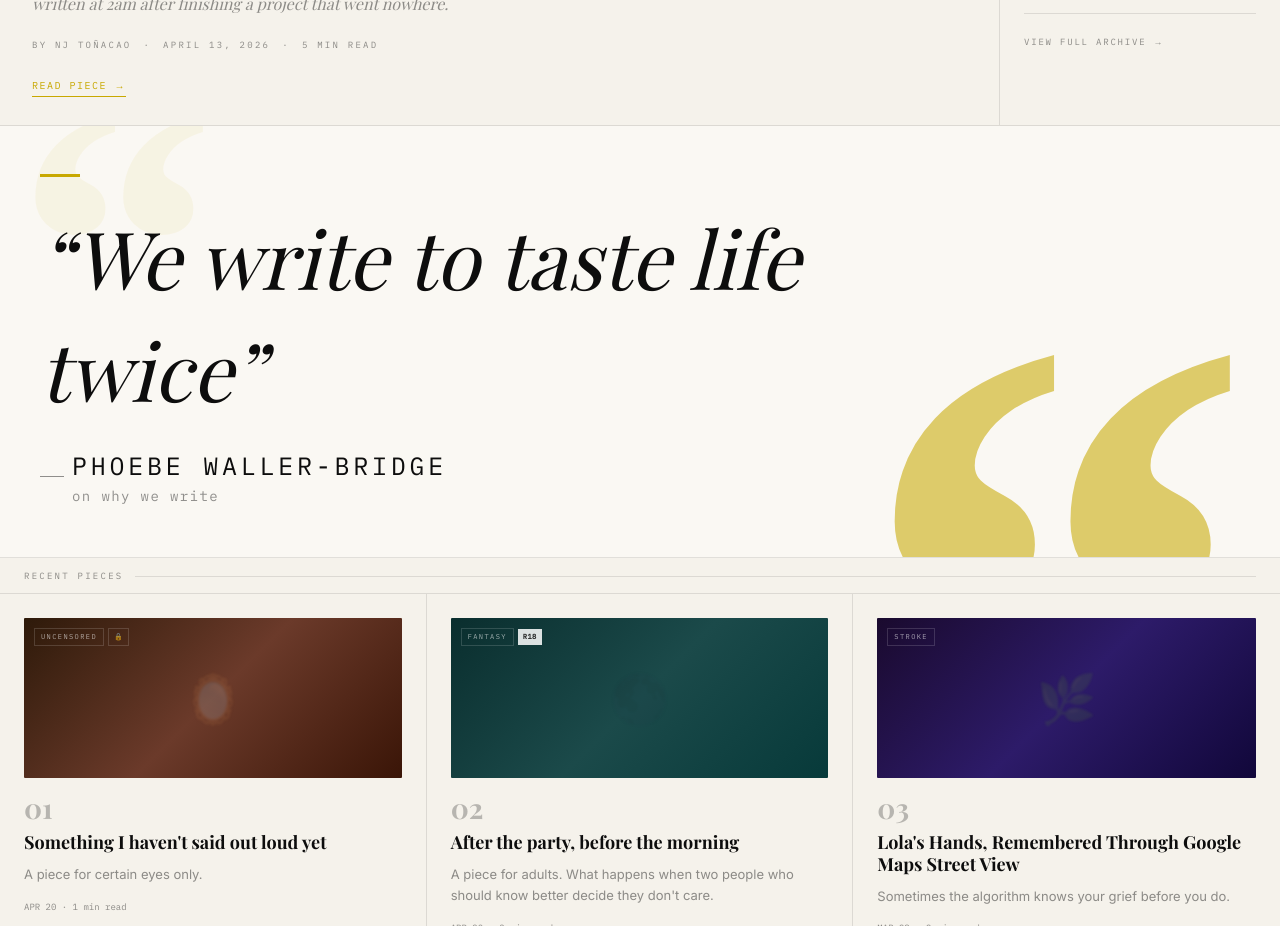
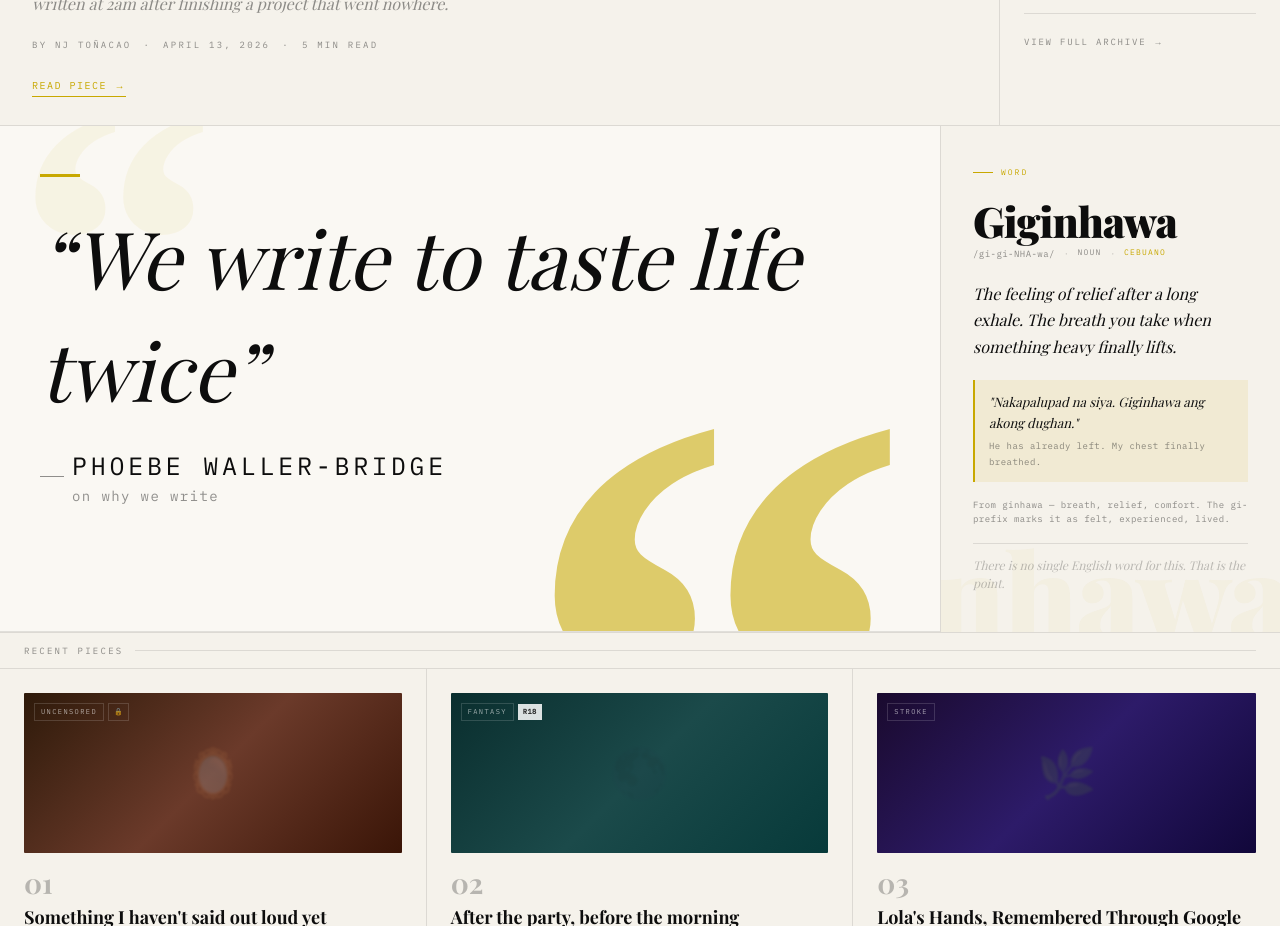
Before and after one commit to nthnjms/alimpatakan, a Next.js app: page / in a window 1280 px wide. Shown: the part 800-1726 px from the top of the page. Built offline with nearby package versions, Linux system fonts and the light colour scheme; a web font is replaced by a local one.

Commit message:
add word card beside quote card

```diff
--- a/app/globals.css
+++ b/app/globals.css
@@ -658,3 +658,28 @@ a {
   color: var(--text);
   border-color: var(--border-strong);
 }
+
+/* ─── Quote + Word Grid ─── */
+.quote-word-grid {
+  display: grid;
+  grid-template-columns: 1fr 340px;
+  border-bottom: 0.5px solid var(--border);
+}
+
+.quote-word-grid > *:first-child {
+  border-bottom: none;
+}
+
+@media (max-width: 768px) {
+  .quote-word-grid {
+    display: block;
+  }
+
+  .quote-word-grid > *:first-child {
+    border-bottom: 0.5px solid var(--border);
+  }
+
+  .quote-word-grid > *:last-child {
+    border-left: none !important;
+  }
+}
--- a/app/globals.d.ts
+++ b/app/globals.d.ts
@@ -1 +1,2 @@
 declare module "*.css";
+declare module "*.json";
--- a/app/page.tsx
+++ b/app/page.tsx
@@ -14,6 +14,7 @@ import AnimateIn from "@/components/AnimateIn";
 import Ticker from "@/components/Ticker";
 import MainNav from "@/components/MainNav";
 import CategoryTooltip from "@/components/CategoryTooltip";
+import WordCard from "@/components/WordCard";
 
 export const metadata: Metadata = {
   title: "ALIMPATAKAN",
@@ -445,9 +446,12 @@ export default function HomePage() {
         </AnimateIn>
       </div>
 
-      {/* Quote Card */}
+      {/* Quote + Word Row */}
       <AnimateIn delay={100}>
-        <QuoteCard />
+        <div className="quote-word-grid">
+          <QuoteCard />
+          <WordCard />
+        </div>
       </AnimateIn>
 
       {/* Section Label */}
--- /dev/null
+++ b/components/WordCard.tsx
@@ -0,0 +1,209 @@
+import { getWord } from "@/lib/word";
+
+export default function WordCard() {
+  const word = getWord();
+
+  return (
+    <div
+      style={{
+        padding: "clamp(28px, 4vw, 40px) clamp(16px, 3vw, 32px)",
+        borderLeft: "0.5px solid var(--border)",
+        display: "flex",
+        flexDirection: "column",
+        justifyContent: "space-between",
+        position: "relative",
+        overflow: "hidden",
+      }}
+    >
+      {/* Ghost watermark */}
+      <div
+        style={{
+          position: "absolute",
+          bottom: "-20px",
+          right: "-10px",
+          fontFamily: "var(--font-playfair)",
+          fontSize: "clamp(60px, 12vw, 120px)",
+          fontWeight: 900,
+          color: "var(--accent)",
+          opacity: 0.04,
+          lineHeight: 1,
+          userSelect: "none",
+          pointerEvents: "none",
+          letterSpacing: "-2px",
+        }}
+        aria-hidden="true"
+      >
+        {word.word}
+      </div>
+
+      <div style={{ position: "relative", zIndex: 1 }}>
+        {/* Label */}
+        <div
+          style={{
+            display: "flex",
+            alignItems: "center",
+            gap: "8px",
+            marginBottom: "20px",
+          }}
+        >
+          <div
+            style={{
+              width: "20px",
+              height: "1.5px",
+              background: "var(--accent)",
+              flexShrink: 0,
+            }}
+          />
+          <span
+            style={{
+              fontFamily: "var(--font-ibm-plex-mono)",
+              fontSize: "8px",
+              letterSpacing: "0.25em",
+              textTransform: "uppercase",
+              color: "var(--accent)",
+            }}
+          >
+            Word
+          </span>
+        </div>
+
+        {/* Word */}
+        <h2
+          style={{
+            fontFamily: "var(--font-playfair)",
+            fontSize: "clamp(28px, 4vw, 42px)",
+            fontWeight: 900,
+            lineHeight: 1,
+            letterSpacing: "-1px",
+            color: "var(--text)",
+            marginBottom: "4px",
+          }}
+        >
+          {word.word}
+        </h2>
+
+        {/* Pronunciation + meta */}
+        <div
+          style={{
+            display: "flex",
+            gap: "10px",
+            alignItems: "center",
+            marginBottom: "20px",
+            flexWrap: "wrap",
+          }}
+        >
+          <span
+            style={{
+              fontFamily: "var(--font-ibm-plex-mono)",
+              fontSize: "9px",
+              color: "var(--text-muted)",
+              letterSpacing: "0.05em",
+            }}
+          >
+            /{word.pronunciation}/
+          </span>
+          <span style={{ color: "var(--border-strong)", fontSize: "9px" }}>·</span>
+          <span
+            style={{
+              fontFamily: "var(--font-ibm-plex-mono)",
+              fontSize: "8px",
+              letterSpacing: "0.15em",
+              textTransform: "uppercase",
+              color: "var(--text-muted)",
+            }}
+          >
+            {word.part_of_speech}
+          </span>
+          <span style={{ color: "var(--border-strong)", fontSize: "9px" }}>·</span>
+          <span
+            style={{
+              fontFamily: "var(--font-ibm-plex-mono)",
+              fontSize: "8px",
+              letterSpacing: "0.15em",
+              textTransform: "uppercase",
+              color: "var(--accent)",
+            }}
+          >
+            {word.language}
+          </span>
+        </div>
+
+        {/* Definition */}
+        <p
+          style={{
+            fontFamily: "var(--font-playfair)",
+            fontStyle: "italic",
+            fontSize: "clamp(14px, 2vw, 16px)",
+            lineHeight: 1.65,
+            color: "var(--text)",
+            marginBottom: "20px",
+          }}
+        >
+          {word.definition}
+        </p>
+
+        {/* Usage example */}
+        <div
+          style={{
+            padding: "12px 14px",
+            borderLeft: "2px solid var(--accent)",
+            marginBottom: "16px",
+            background: "var(--accent-dim)",
+          }}
+        >
+          <p
+            style={{
+              fontFamily: "var(--font-playfair)",
+              fontStyle: "italic",
+              fontSize: "13px",
+              lineHeight: 1.6,
+              color: "var(--text)",
+              marginBottom: "4px",
+            }}
+          >
+            "{word.usage}"
+          </p>
+          <p
+            style={{
+              fontFamily: "var(--font-ibm-plex-mono)",
+              fontSize: "9px",
+              color: "var(--text-muted)",
+              letterSpacing: "0.05em",
+            }}
+          >
+            {word.usage_translation}
+          </p>
+        </div>
+
+        {/* Etymology */}
+        <p
+          style={{
+            fontFamily: "var(--font-ibm-plex-mono)",
+            fontSize: "9px",
+            lineHeight: 1.6,
+            color: "var(--text-muted)",
+            letterSpacing: "0.05em",
+            marginBottom: "16px",
+          }}
+        >
+          {word.etymology}
+        </p>
+
+        {/* Note */}
+        <p
+          style={{
+            fontFamily: "var(--font-playfair)",
+            fontStyle: "italic",
+            fontSize: "12px",
+            color: "var(--text-faint)",
+            lineHeight: 1.5,
+            borderTop: "0.5px solid var(--border)",
+            paddingTop: "12px",
+          }}
+        >
+          {word.note}
+        </p>
+      </div>
+    </div>
+  );
+}
--- /dev/null
+++ b/data/word.json
@@ -0,0 +1,11 @@
+{
+  "word": "Giginhawa",
+  "pronunciation": "gi-gi-NHA-wa",
+  "language": "Cebuano",
+  "part_of_speech": "noun",
+  "definition": "The feeling of relief after a long exhale. The breath you take when something heavy finally lifts.",
+  "usage": "Nakapalupad na siya. Giginhawa ang akong dughan.",
+  "usage_translation": "He has already left. My chest finally breathed.",
+  "etymology": "From ginhawa — breath, relief, comfort. The gi- prefix marks it as felt, experienced, lived.",
+  "note": "There is no single English word for this. That is the point."
+}
--- /dev/null
+++ b/lib/word.ts
@@ -0,0 +1,17 @@
+import wordData from "@/data/word.json";
+
+export type Word = {
+  word: string;
+  pronunciation: string;
+  language: string;
+  part_of_speech: string;
+  definition: string;
+  usage: string;
+  usage_translation: string;
+  etymology: string;
+  note: string;
+};
+
+export function getWord(): Word {
+  return wordData as Word;
+}
```
